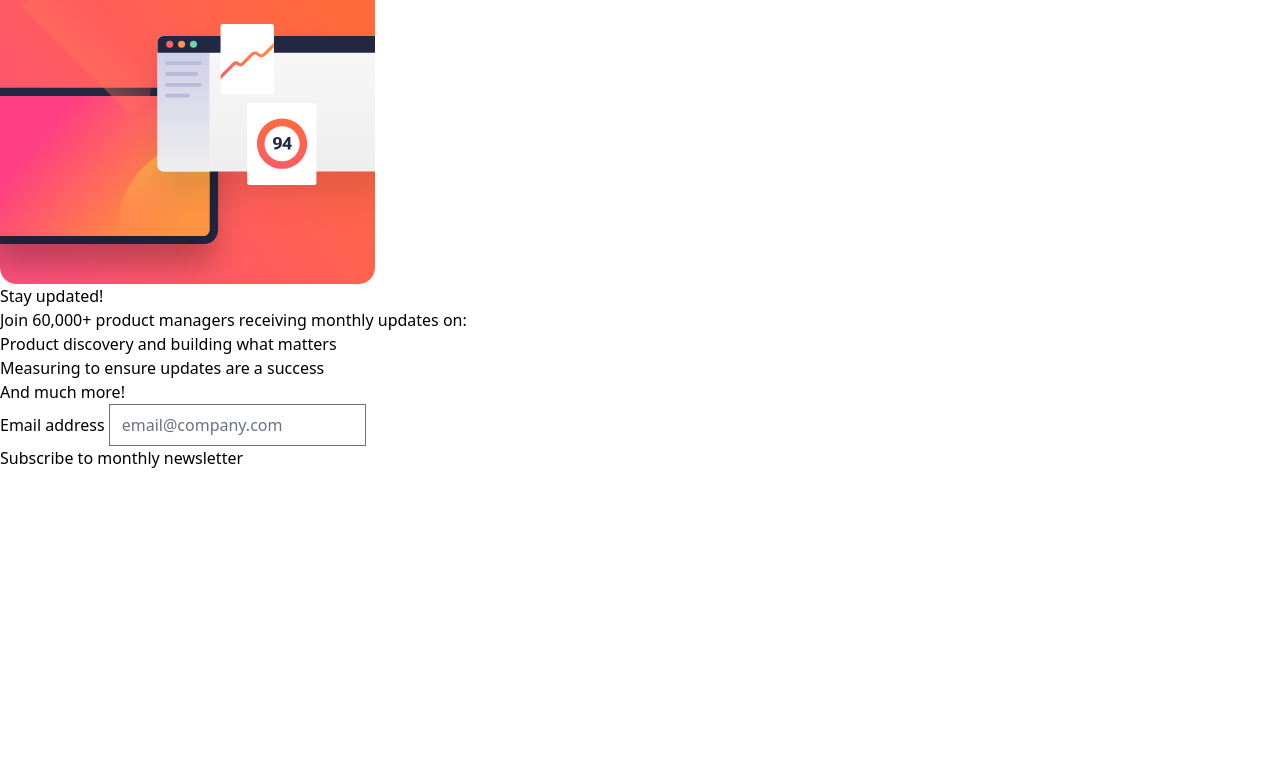
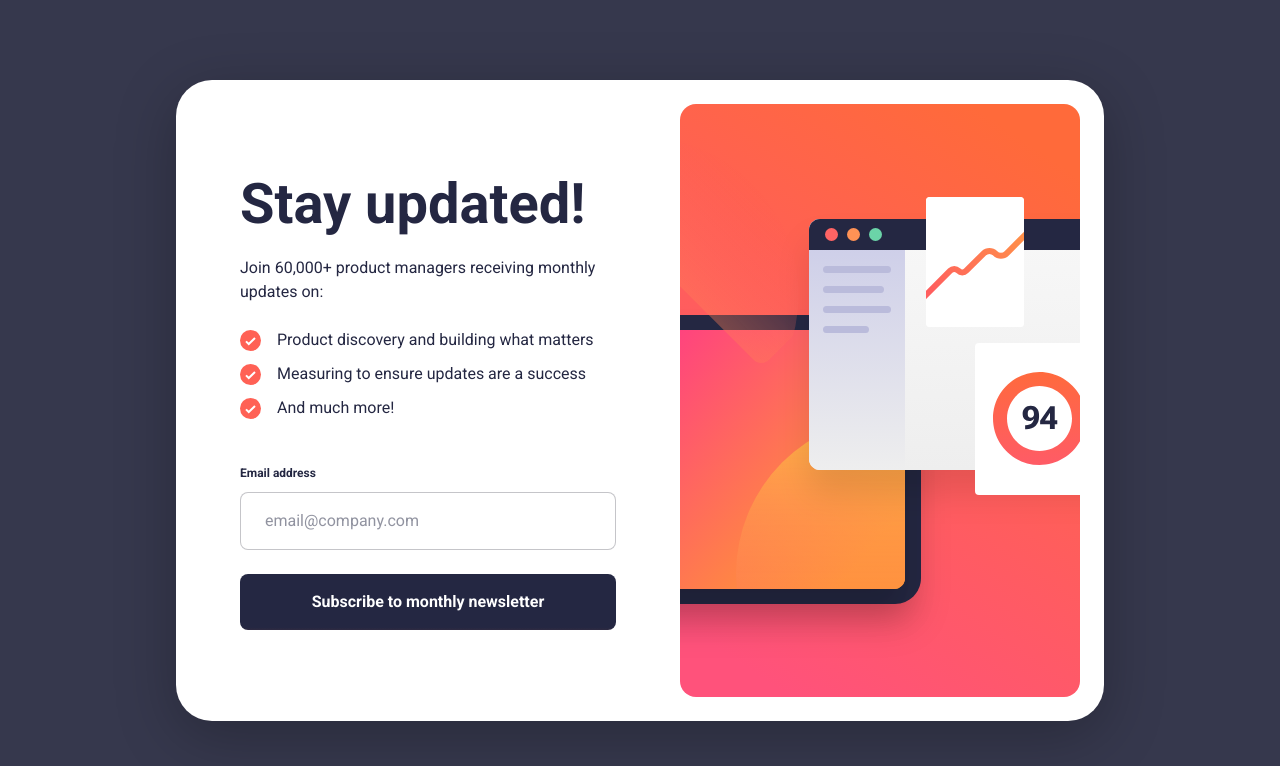
Before and after one commit to JYLN/newsletter-signup-challenge, a SvelteKit app: page / in a window 1280 px wide. Shown: the top 766 px of the page. Built offline with nearby package versions, Linux system fonts and the light colour scheme.

Commit message:
style: :lipstick: complete project styles

```diff
--- a/src/app.css
+++ b/src/app.css
@@ -1,3 +1,19 @@
 @import 'tailwindcss/base';
 @import 'tailwindcss/components';
 @import 'tailwindcss/utilities';
+
+@layer base {
+	body {
+		@apply bg-white font-roboto text-base text-darkslategrey md:bg-charcoalgrey;
+	}
+
+	h1 {
+		@apply text-[2.5rem]/[2.5rem] font-bold md:text-[3.5rem]/[3.5rem];
+	}
+}
+
+@layer components {
+	.button {
+		@apply bg-button mt-6 w-full rounded-lg bg-[length:0.1rem_10rem] bg-top p-4 font-bold text-white transition-all duration-300 ease-in-out hover:bg-bottom hover:shadow-button focus:bg-bottom focus:shadow-button focus:outline focus:outline-2 focus:outline-darkslategrey active:scale-95;
+	}
+}
--- a/src/routes/+layout.svelte
+++ b/src/routes/+layout.svelte
@@ -9,6 +9,6 @@
 	<title>Frontend Mentor | Newsletter sign-up form with success message</title>
 </svelte:head>
 
-<main>
+<main class="grid min-h-screen md:place-content-center md:py-10">
 	{@render children()}
 </main>
--- a/src/routes/+page.svelte
+++ b/src/routes/+page.svelte
@@ -1,26 +1,46 @@
 <script lang="ts">
+	const newsletterListItems = [
+		'Product discovery and building what matters',
+		'Measuring to ensure updates are a success',
+		'And much more!'
+	];
 </script>
 
-<section>
-	<picture>
+<section
+	class="grid md:max-w-[58rem] md:grid-cols-[1fr_25rem] md:rounded-[2.25rem] md:bg-white md:p-6 md:shadow-[0_0.9375rem_3.75rem_0_rgba(0,0,0,0.25)]"
+>
+	<picture class="md:col-start-2">
+		<source srcset="/images/illustration-sign-up-desktop.svg" media="(min-width: 60rem)" />
 		<img
 			src="/images/illustration-sign-up-mobile.svg"
 			alt="An illustration of a desktop screen, and an open webpage with a chart and number component overlayed"
+			class="w-full"
 		/>
 	</picture>
-	<h1>Stay updated!</h1>
-	<p>Join 60,000+ product managers receiving monthly updates on:</p>
-	<ul>
-		<li>Product discovery and building what matters</li>
-		<li>Measuring to ensure updates are a success</li>
-		<li>And much more!</li>
-	</ul>
-	<form>
-		<div>
-			<label for="email">Email address</label>
-			<input type="email" name="email" placeholder="email@company.com" />
-		</div>
+	<div class="px-6 py-10 md:row-start-1 md:pb-0 md:pl-10 md:pr-16 md:pt-[4.56rem]">
+		<h1>Stay updated!</h1>
+		<p class="mt-6">Join 60,000+ product managers receiving monthly updates on:</p>
+		<ul class="mt-6 grid gap-[0.625rem]">
+			{#each newsletterListItems as item}
+				<li
+					class="flex before:mr-4 before:inline-block before:size-[1.3125rem] before:content-[url('/images/icon-list.svg')] md:items-center"
+				>
+					{item}
+				</li>
+			{/each}
+		</ul>
+		<form>
+			<div class="mt-10">
+				<label for="email" class="text-xs/[1.125rem] font-bold">Email address</label>
+				<input
+					type="email"
+					name="email"
+					placeholder="email@company.com"
+					class="mt-2 block w-full rounded-lg border border-grey/25 px-6 py-4 placeholder:text-darkslategrey/[0.5] focus:border-darkslategrey focus:ring-0"
+				/>
+			</div>
 
-		<button type="submit">Subscribe to monthly newsletter</button>
-	</form>
+			<button type="submit" class="button">Subscribe to monthly newsletter</button>
+		</form>
+	</div>
 </section>
--- a/src/routes/success/+page.svelte
+++ b/src/routes/success/+page.svelte
@@ -1,10 +1,16 @@
-<dialog>
-	<div>
-		<h1>Thanks for subscribing!</h1>
-		<p>
+<script lang="ts">
+</script>
+
+<section
+	class="grid min-h-screen content-between px-6 py-10 text-darkslategrey md:min-h-0 md:max-w-[31.5rem] md:rounded-[2.25rem] md:bg-white md:px-16 md:pb-16 md:pt-12 md:shadow-[0_0.9375rem_3.75rem_0_rgba(0,0,0,0.25)]"
+>
+	<div class="mt-[7.875rem] md:mt-0">
+		<img src="/images/icon-success.svg" alt="" />
+		<h1 class="mt-10">Thanks for subscribing!</h1>
+		<p class="mt-6">
 			A confirmation email has been sent to <strong>ash@loremcompany.com</strong>. Please open it
 			and click the button inside to confirm your subscription.
 		</p>
 	</div>
-	<button>Dismiss message</button>
-</dialog>
+	<button class="button md:mt-10">Dismiss message</button>
+</section>
--- a/tailwind.config.ts
+++ b/tailwind.config.ts
@@ -18,11 +18,17 @@ export default {
 			white: '#FFFFFF'
 		},
 		extend: {
+			backgroundImage: {
+				button: 'linear-gradient(#242742, #242742, #FF6A3A, #FF527B)'
+			},
 			boxShadow: {
 				button: '0 1rem 2rem 0 hsla(4, 100%, 67%, 0.5)'
 			},
 			fontFamily: {
 				roboto: ['Roboto', 'sans-serif']
+			},
+			screens: {
+				md: '60rem'
 			}
 		}
 	},
```
